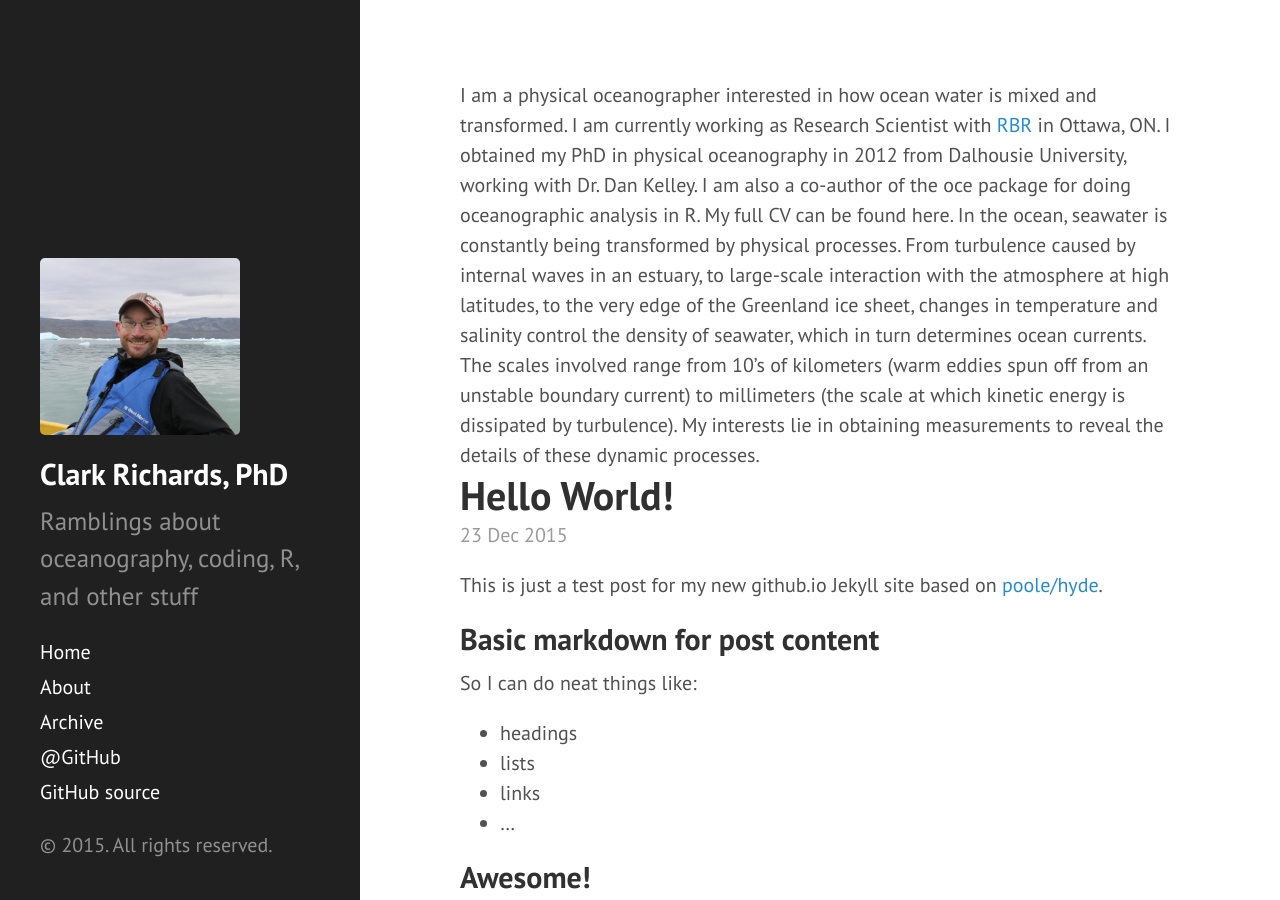
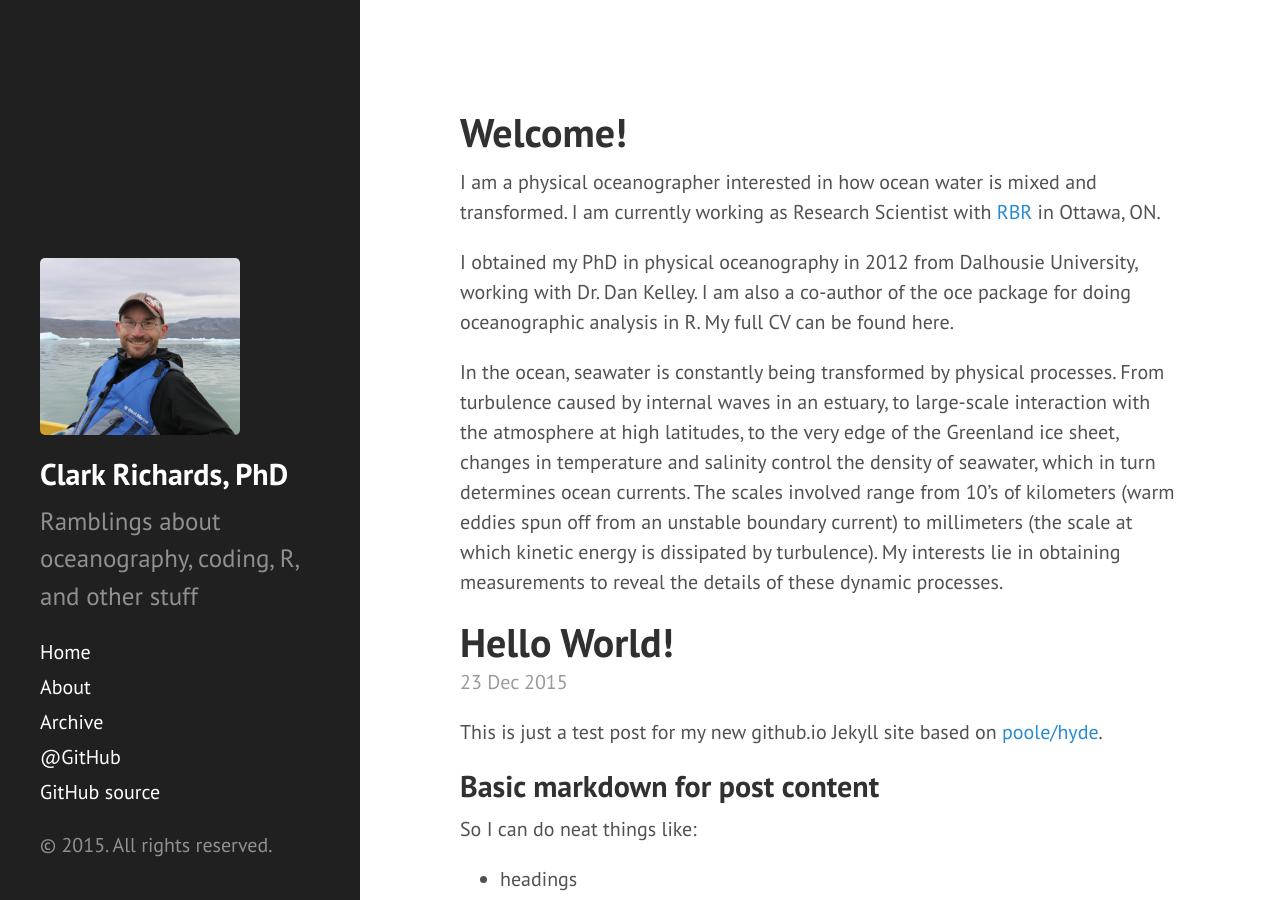
Before and after one commit to richardsc/richardsc.github.io, a Jekyll site: the page built from index.html, in a window 1280 px wide and 900 px high. Built offline with Jekyll 4.4.1, drawn with Linux system fonts in a browser that asks for light colours; Markdown is read by kramdown in place of the engine named in the settings; the list of posts is cut into pages by our own code.

Commit message:
update home page

```diff
--- a/index.html
+++ b/index.html
@@ -3,11 +3,13 @@ layout: default
 title: Home
 ---
 
-I am a physical oceanographer interested in how ocean water is mixed and transformed. I am currently working as Research Scientist with <a href="http://www.rbr-global.com">RBR</a> in Ottawa, ON.
+<h1>Welcome!</h1>
 
-I obtained my PhD in physical oceanography in 2012 from Dalhousie University, working with Dr. Dan Kelley. I am also a co-author of the oce package for doing oceanographic analysis in R. My full CV can be found here.
+<p>I am a physical oceanographer interested in how ocean water is mixed and transformed. I am currently working as Research Scientist with <a href="http://www.rbr-global.com">RBR</a> in Ottawa, ON.</p>
 
-In the ocean, seawater is constantly being transformed by physical processes. From turbulence caused by internal waves in an estuary, to large-scale interaction with the atmosphere at high latitudes, to the very edge of the Greenland ice sheet, changes in temperature and salinity control the density of seawater, which in turn determines ocean currents. The scales involved range from 10’s of kilometers (warm eddies spun off from an unstable boundary current) to millimeters (the scale at which kinetic energy is dissipated by turbulence). My interests lie in obtaining measurements to reveal the details of these dynamic processes.
+<p>I obtained my PhD in physical oceanography in 2012 from Dalhousie University, working with Dr. Dan Kelley. I am also a co-author of the oce package for doing oceanographic analysis in R. My full CV can be found here.</p>
+
+<p>In the ocean, seawater is constantly being transformed by physical processes. From turbulence caused by internal waves in an estuary, to large-scale interaction with the atmosphere at high latitudes, to the very edge of the Greenland ice sheet, changes in temperature and salinity control the density of seawater, which in turn determines ocean currents. The scales involved range from 10’s of kilometers (warm eddies spun off from an unstable boundary current) to millimeters (the scale at which kinetic energy is dissipated by turbulence). My interests lie in obtaining measurements to reveal the details of these dynamic processes.</p>
 
 <div class="posts">
   {% for post in paginator.posts %}
```
